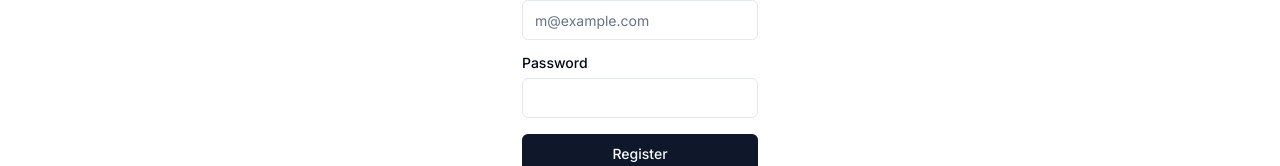
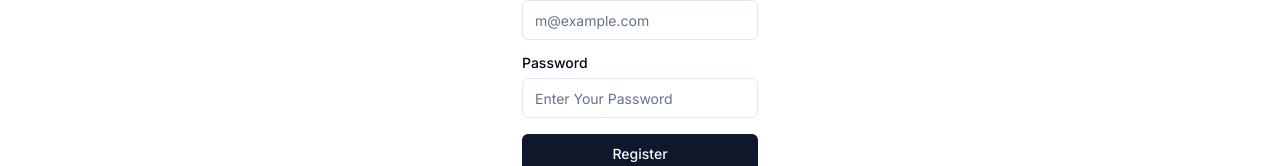
Before and after one commit to GearHead87/EasyMedicine, a Next.js app: page /signin in a window 1280 px wide. Shown: the part 234-400 px from the top of the page. Built offline with nearby package versions, Linux system fonts and the light colour scheme.

Commit message:
add: sign in function

```diff
--- a/src/components/component/SignInForm.tsx
+++ b/src/components/component/SignInForm.tsx
@@ -1,18 +1,42 @@
+"use client"
 import { Button } from '@/components/ui/button';
 import { Input } from '@/components/ui/input';
 import { Label } from '@/components/ui/label';
+import { signIn } from 'next-auth/react';
 
 const SignInForm = () => {
+	const formSubmit = async (e) => {
+		e.preventDefault();
+		const form = e.target;
+		const res = await signIn('credentials', {
+			email: form.email.value,
+			password: form.password.value,
+			redirect: true,
+			callbackUrl: '/',
+		});
+	};
 	return (
 		<div>
-			<form className="space-y-4">
+			<form onSubmit={formSubmit} className="space-y-4">
 				<div className="grid gap-2">
 					<Label htmlFor="email">Email</Label>
-					<Input id="email" type="email" placeholder="m@example.com" required />
+					<Input
+						id="email"
+						name="email"
+						type="email"
+						placeholder="m@example.com"
+						required
+					/>
 				</div>
 				<div className="grid gap-2">
 					<Label htmlFor="password">Password</Label>
-					<Input id="password" type="password" required />
+					<Input
+						id="password"
+						name="password"
+						type="password"
+						placeholder="Enter Your Password"
+						required
+					/>
 				</div>
 				<Button type="submit" className="w-full">
 					Register
```
